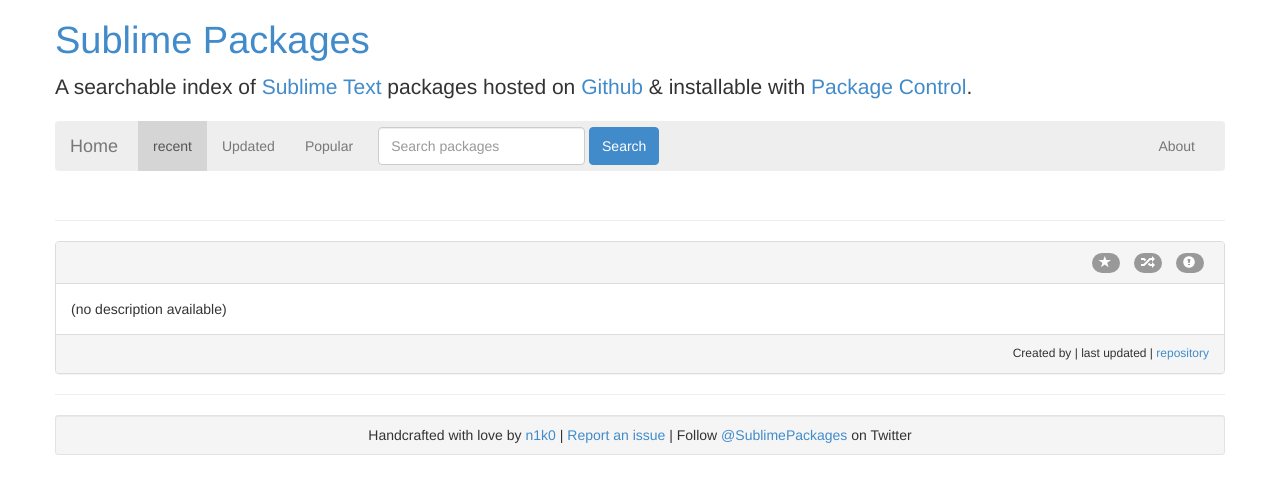
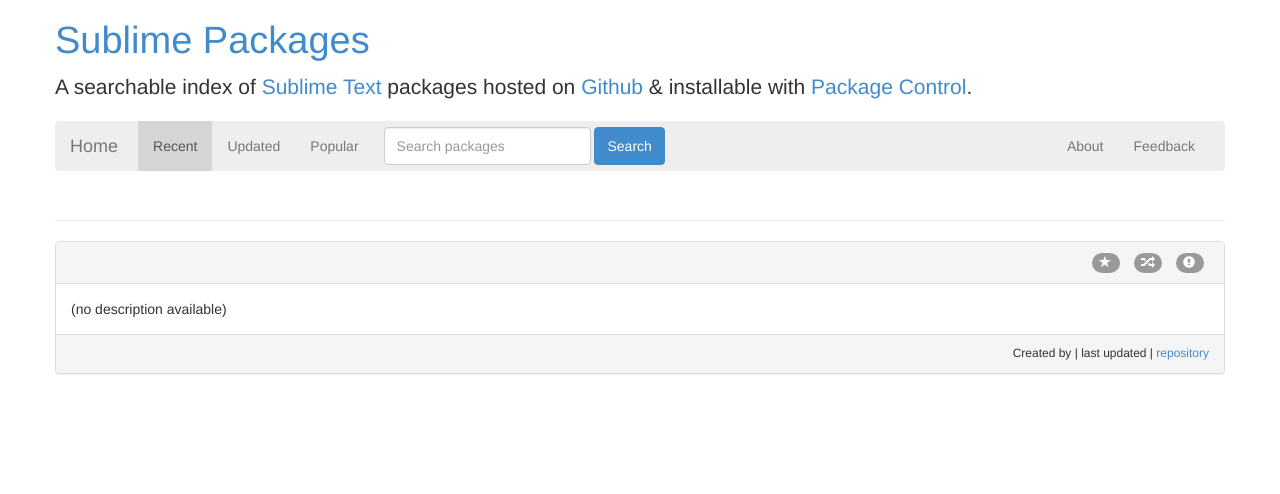
Before and after one commit to n1k0/stpackages, a website: page static/index.html in a window 1280 px wide. Drawn offline with Linux system fonts and the light colour scheme; files whose address does not match are found by name.

Commit message:
fixes #5 - removed footer as it's incompatible with infinite scrolling

```diff
--- a/static/index.html
+++ b/static/index.html
@@ -44,7 +44,7 @@
         <a class="navbar-brand" href="/#/" ng-click="setSection('recent')">Home</a>
         <ul class="nav navbar-nav">
           <li ng-class="{active: $section=='recent'}" ng-click="setSection('recent')">
-            <a href="/#/recent">recent</a>
+            <a href="/#/recent">Recent</a>
           </li>
           <li ng-class="{active: $section=='updated'}" ng-click="setSection('updated')">
             <a href="/#/updated">Updated</a>
@@ -61,20 +61,15 @@
           <button type="submit" class="btn btn-primary">Search</button>
         </form>
         <ul class="nav navbar-nav pull-right">
-          <li><a href="/#/about">About</a></li>
+          <li ng-class="{active: $section=='about'}" ng-click="setSection('about')">
+            <a href="/#/about">About</a>
+          </li>
+          <li><a href="https://github.com/n1k0/stpackages/issues/new">Feedback</a></li>
         </ul>
       </div>
     </div>
 
     <div class="main" ng-view></div>
-
-    <hr>
-
-    <footer class="well well-small text-center">
-      Handcrafted with love by <a href="https://nicolas.perriault.net/">n1k0</a> |
-      <a href="https://github.com/n1k0/stpackages/issues/new">Report an issue</a> |
-      Follow <a href="https://twitter.com/SublimePackages">@SublimePackages</a> on Twitter
-    </footer>
   </div>
 
   <script src="/vendor/marked/marked.js"></script>
```
